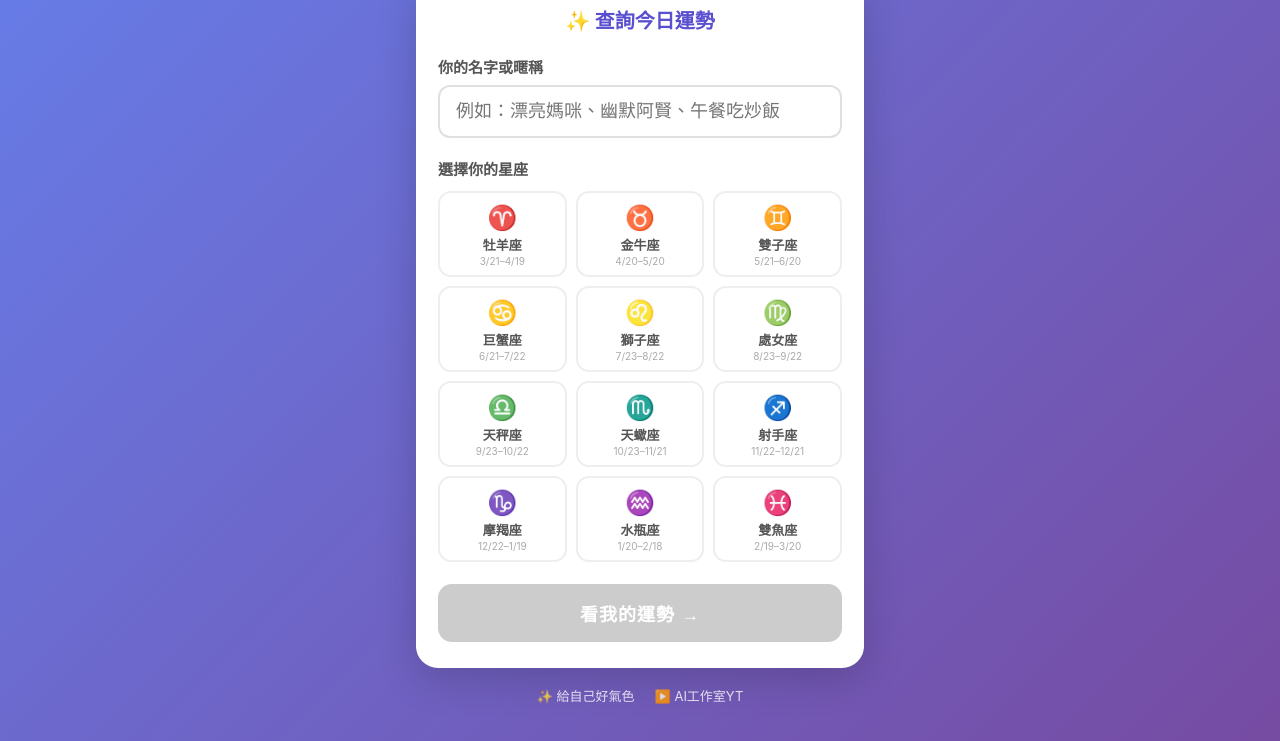
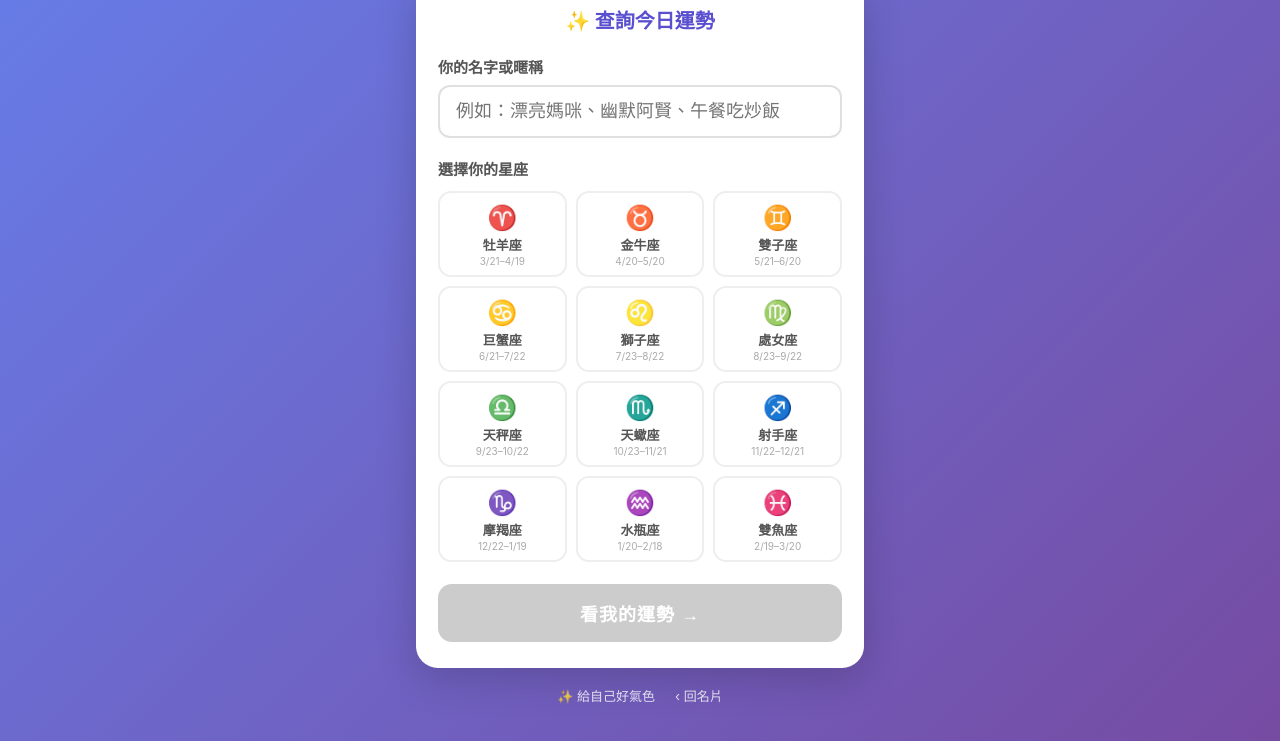
Before and after one commit to aiwellnesstw/aiwellnesstw.github.io, a website: page fortune/index.html in a window 1280 px wide. Shown: the part 114-855 px from the top of the page. Drawn offline with Linux system fonts and the light colour scheme.

Commit message:
fortune頁footer把AI工作室YT換成回名片連結

```diff
--- a/fortune/index.html
+++ b/fortune/index.html
@@ -39,7 +39,7 @@
 
     <div class="footer-links">
       <a href="https://aiwellnesstw.github.io" target="_blank">✨ 給自己好氣色</a>
-      <a href="https://www.youtube.com/@AIWellnessTW" target="_blank">▶️ AI工作室YT</a>
+      <a href="https://aiwellnesstw.github.io/Justin/">‹ 回名片</a>
     </div>
   </div>
 
@@ -124,7 +124,7 @@
 
     <div class="footer-links">
       <a href="https://aiwellnesstw.github.io" target="_blank">✨ 給自己好氣色</a>
-      <a href="https://www.youtube.com/@AIWellnessTW" target="_blank">▶️ AI工作室YT</a>
+      <a href="https://aiwellnesstw.github.io/Justin/">‹ 回名片</a>
     </div>
   </div>
 
```
